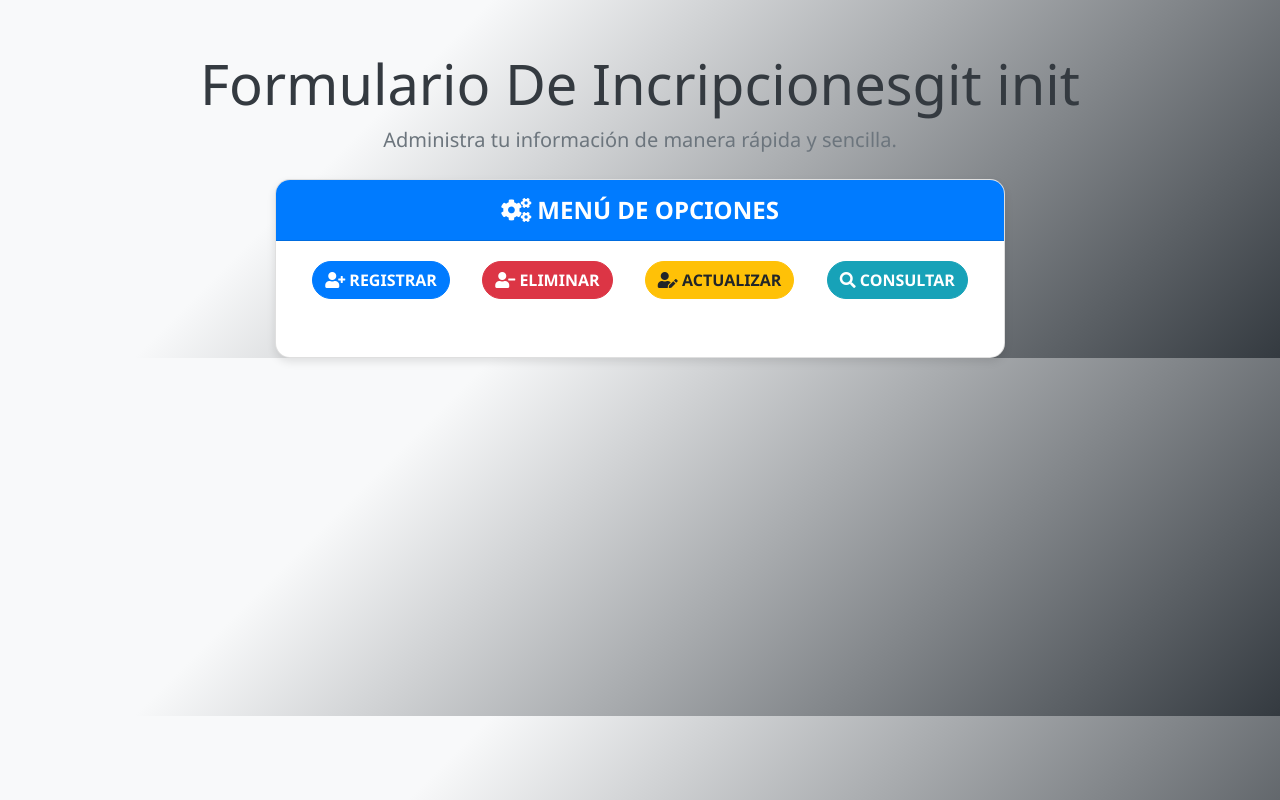
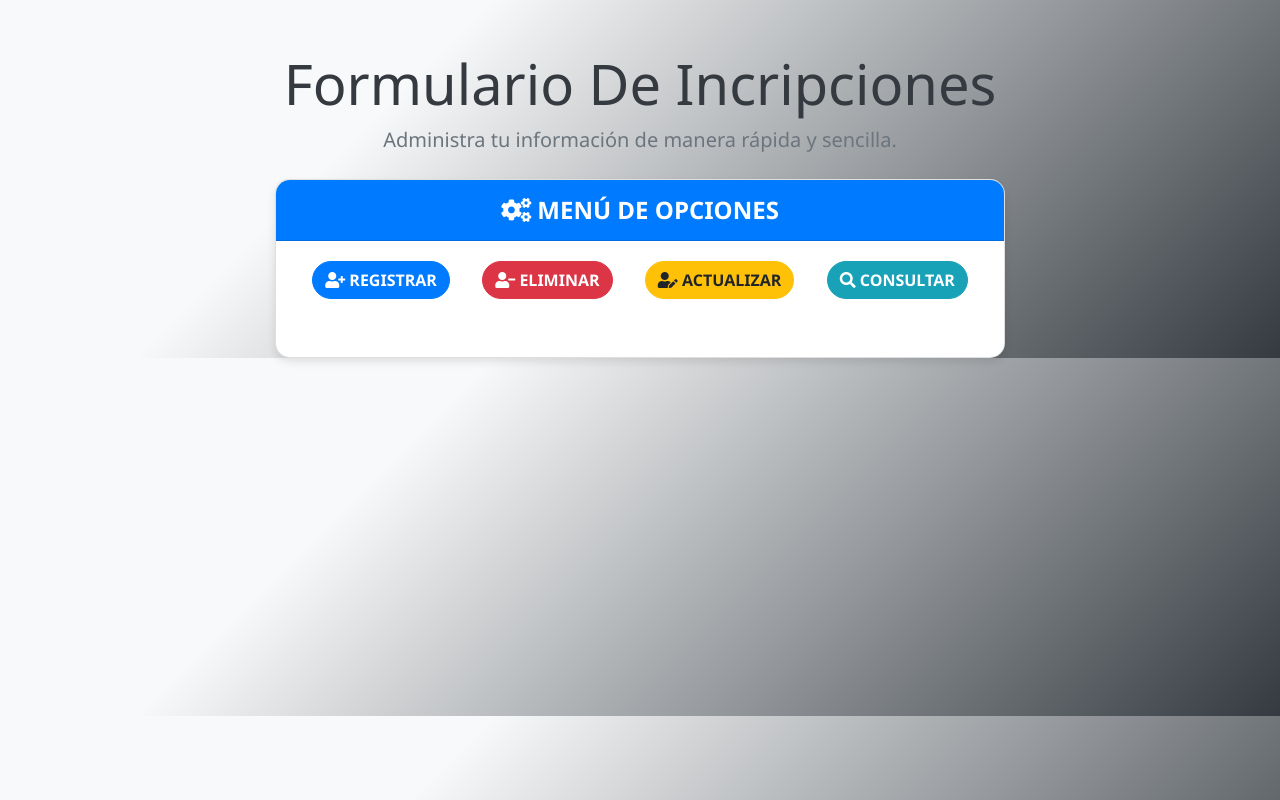
Before and after one commit to romariomartinez/Formulario, a plain HTML site: page index.html in a window 1280 px wide. Drawn offline with nearby package versions, Linux system fonts and the light colour scheme.

Commit message:
Update index.html

```diff
--- a/index.html
+++ b/index.html
@@ -14,7 +14,7 @@
 <body>
     <div class="container">
         <div class="text-center mb-4">
-            <h1 class="display-4 text-dark">Formulario De Incripcionesgit init</h1>
+            <h1 class="display-4 text-dark">Formulario De Incripciones</h1>
             <p class="lead text-muted">Administra tu información de manera rápida y sencilla.</p>
         </div>
         <div class="row justify-content-center">
```
